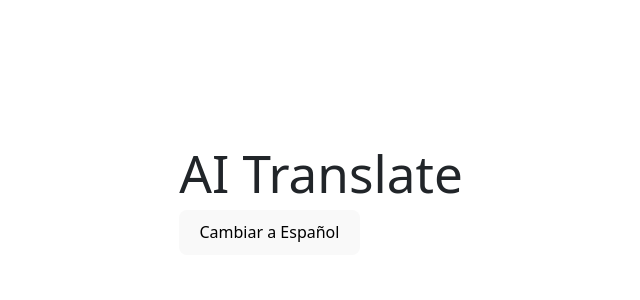
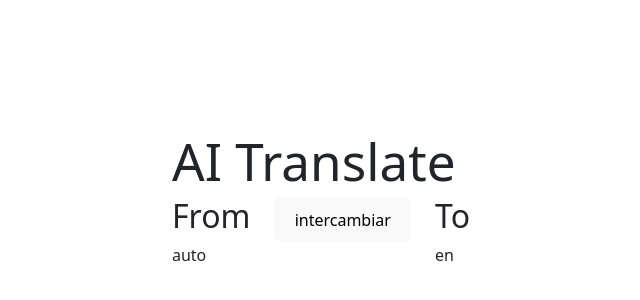
Before and after one commit to jmoliugp/ai-translate, a React (Vite) app: page / in a window 1280 px wide. Shown: the part 200-500 px from the top of the page, without its empty margins (319-959 px from the left). Built offline with nearby package versions, Linux system fonts and the light colour scheme.

Commit message:
base minimalist UI

```diff
--- a/src/TranslatorApp/index.tsx
+++ b/src/TranslatorApp/index.tsx
@@ -1,19 +1,42 @@
 import 'bootstrap/dist/css/bootstrap.min.css'
 import './styles.css'
 import { Language, useTranslate } from './useTranslate'
+import { Col, Container, Row } from 'react-bootstrap'
 
 const TranslatorApp: React.FC = () => {
-  const { setFromLanguage, state } = useTranslate()
+  const {
+    interchangeLanguage,
+    setFromLanguage,
+    setFromText,
+    setResult,
+    setToLanguage,
+    state,
+  } = useTranslate()
 
   console.log({ state })
 
   return (
-    <div className="App">
-      <h1>AI Translate</h1>
-      <button onClick={() => setFromLanguage(Language.Spanish)}>
-        Cambiar a Español
-      </button>
-    </div>
+    <Container fluid>
+      <div className="App">
+        <h1>AI Translate</h1>
+
+        <Row>
+          <Col>
+            <h2>From</h2>
+            {state.fromLanguage}
+          </Col>
+
+          <Col>
+            <button onClick={interchangeLanguage}>intercambiar</button>
+          </Col>
+
+          <Col>
+            <h2>To</h2>
+            {state.toLanguage}
+          </Col>
+        </Row>
+      </div>
+    </Container>
   )
 }
 
```
